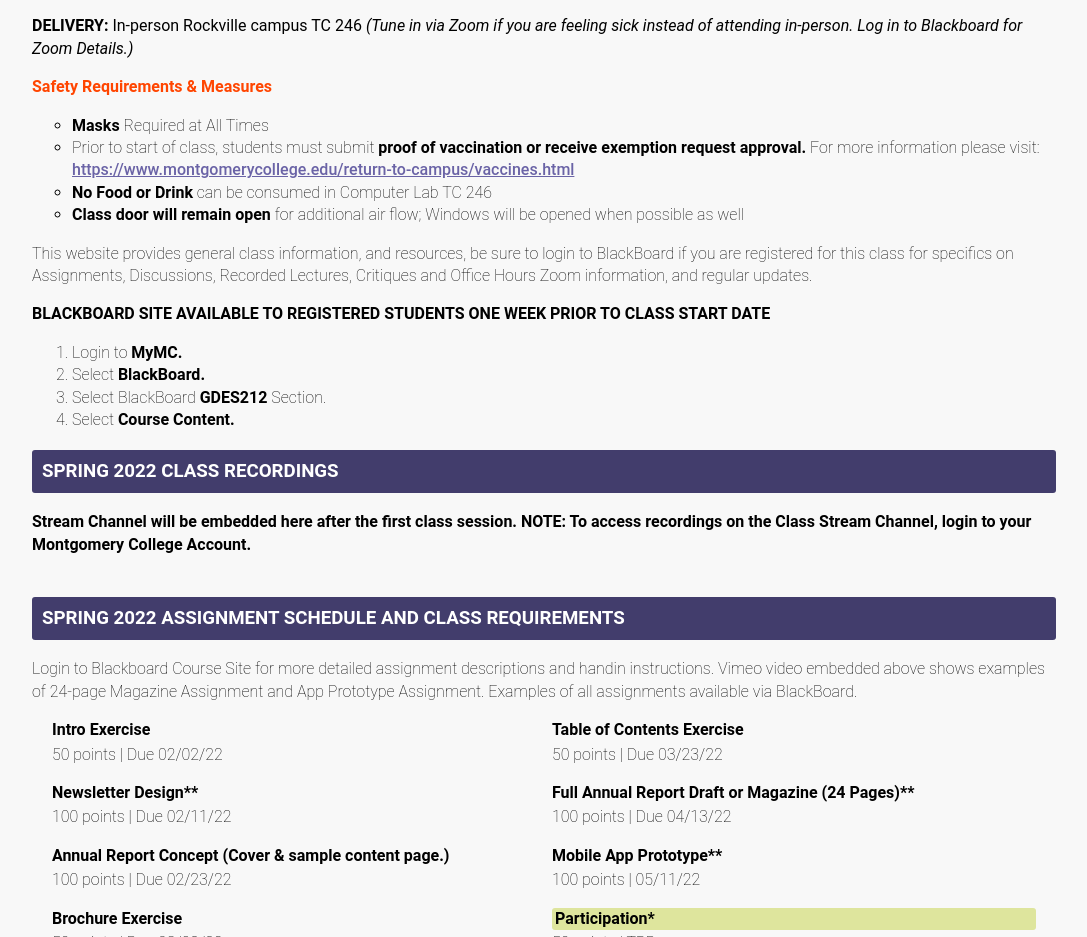
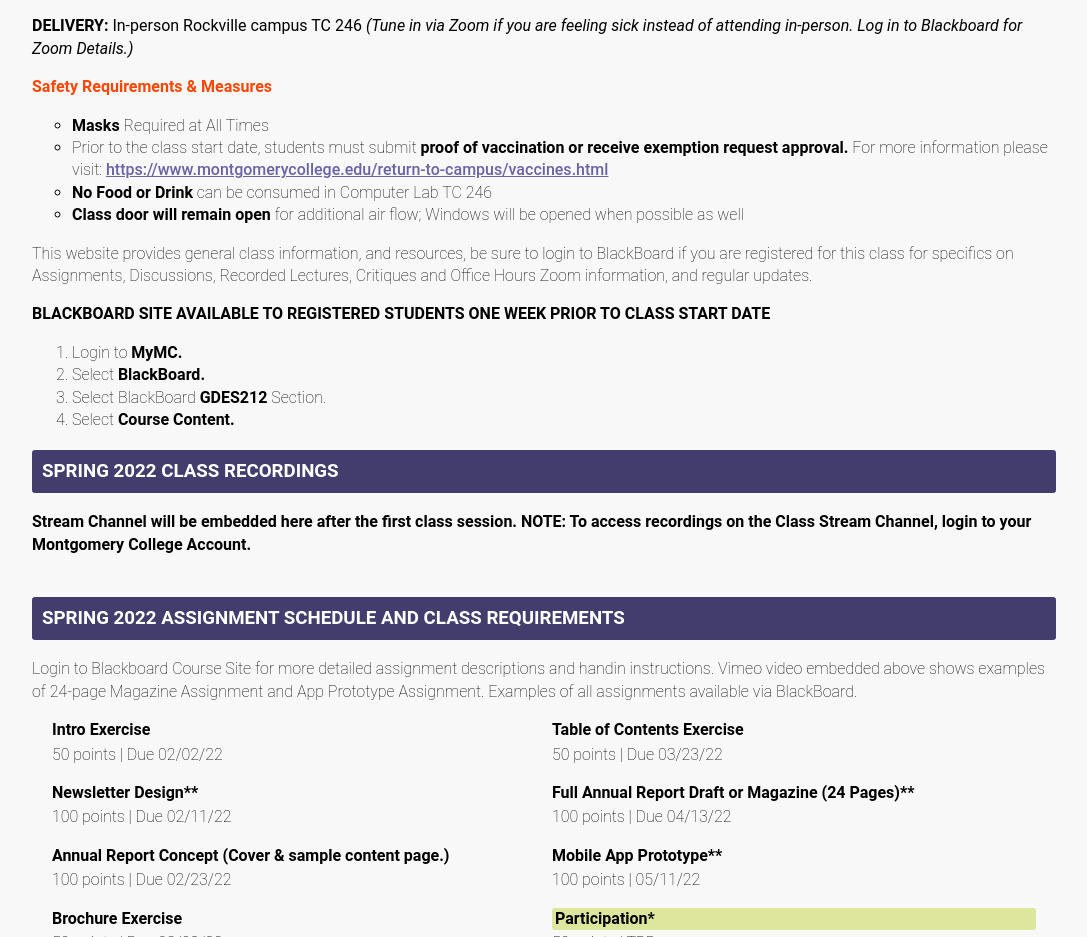
Before and after one commit to KatieHubley/studyDESIGNtechnology, a plain HTML site: page index.html in a window 1280 px wide. Shown: the part 1902-2839 px from the top of the page, without its empty margins (96-1183 px from the left). Drawn offline with Linux system fonts and the light colour scheme; a web font is replaced by a local one.

Commit message:
Update index.html

```diff
--- a/index.html
+++ b/index.html
@@ -893,7 +893,7 @@ but rather tune in via Zoom if possible.</span> Zoom will show the same screen a
 	<ul>
 	<li><strong>Masks</strong> Required at All Times</li>
 
-<li>Prior to start of class, students must submit <strong>proof of vaccination or receive exemption request approval.</strong> For more information please visit:
+<li>Prior to the class start date, students must submit <strong>proof of vaccination or receive exemption request approval.</strong> For more information please visit:
 <a href="https://www.montgomerycollege.edu/return-to-campus/vaccines.html" target="_blank">https://www.montgomerycollege.edu/return-to-campus/vaccines.html</a></li>
 <li><strong>No Food or Drink</strong> can be consumed in Computer Lab TC 246 </li>
 <li><strong>Class door will remain open</strong> for additional air flow; Windows will be opened when possible as well</li>
```
